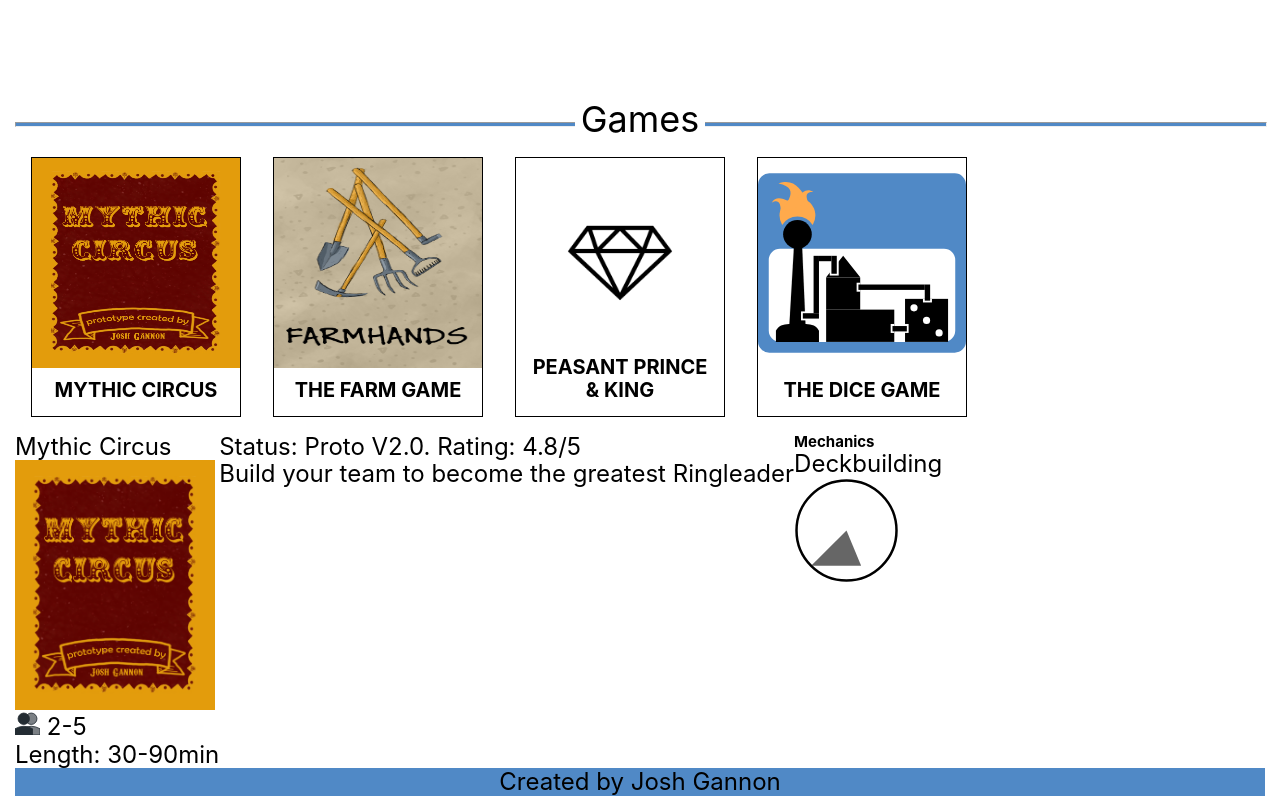
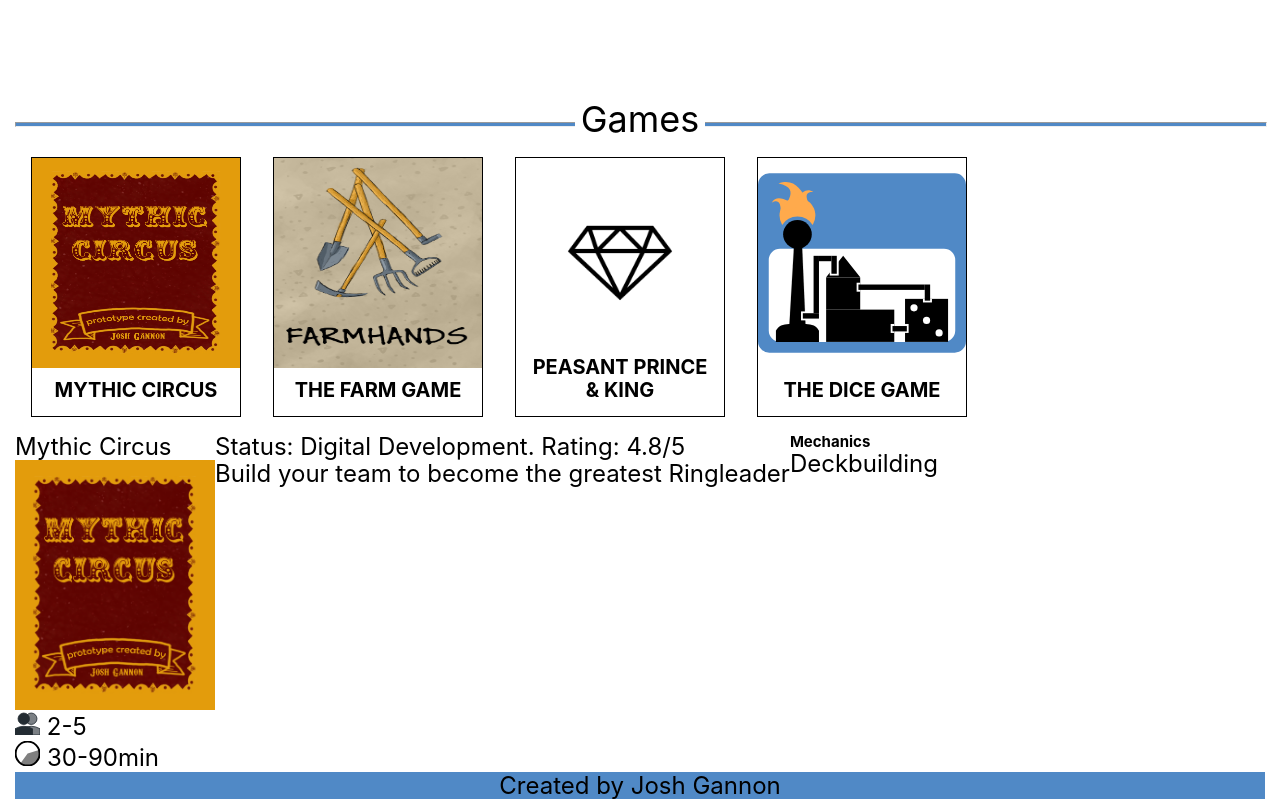
Before and after one commit to JoshCode25/the-game-refinery, a React (Create React App) app: page / in a window 1280 px wide. Shown: the part 296-1096 px from the top of the page. Built offline with nearby package versions, Linux system fonts and the light colour scheme.

Commit message:
fixed clock icon SVG

```diff
--- a/src/Components/GameCard/GameCard.css
+++ b/src/Components/GameCard/GameCard.css
@@ -9,7 +9,7 @@
 .hoverInfoContainer {
     visibility: hidden;
     background-color: rgba(35, 44, 51, 0.8);
-    border: 3px solid rgb(243, 167, 18);
+    border: 3px solid;
 
     position: absolute;
     top: 0px;
@@ -19,6 +19,5 @@
 }
 
 .hoverInfoContainer > p {
-    color:rgb(243, 167, 18);
     margin: 0.25rem;
 }
--- a/src/Components/GameCard/GameCard.js
+++ b/src/Components/GameCard/GameCard.js
@@ -1,6 +1,6 @@
-import React, {useState} from 'react';
+import React, {useEffect} from 'react';
 import './GameCard.css';
-import {createPlayerNumberIcon} from '../SVGBank/SVGBank.js';
+import {createPlayerNumberIcon, createClockIcon} from '../SVGBank/SVGBank.js';
 
 function GameCard({game}) {
     const cardWidth = '210px';
@@ -8,13 +8,38 @@ function GameCard({game}) {
     const {name, rating, playerMin, playerMax,
         lengthMin, lengthMax, status, imageUrl} = game;
 
+    let hoverHighlightColor;
+
+    const setHighlightColor = (status) => {
+        switch(status) {
+            case "Digital Development" :
+                return hoverHighlightColor = '#f3a712';
+            case 'Prototype Development' :
+                return hoverHighlightColor = '#f56476';
+            case 'Concept Development' :
+                return hoverHighlightColor = '#739e82';
+            case 'Inactive' :
+                return hoverHighlightColor = '#5089C6';
+            default :
+                return hoverHighlightColor = '#5089C6';
+        }
+    }
+
+    hoverHighlightColor = setHighlightColor(status);
+
     return (
         <div style={{width: cardWidth, height: cardHeight, position: 'relative'}} className='flex pointer ma3 ba shadowHover hoverReveal'>
-            <div className='hoverInfoContainer'>
-                <p className='f4'>{`${rating}/5`}</p>
-                <p className='f3 pb1'>{createPlayerNumberIcon({width: 25, playerFill: '#f3a712'})} {playerMin}{playerMin === playerMax? '': '-' + playerMax}</p>
-                <p className='f3 pb1'>Length: {lengthMin}-{lengthMax}min</p>
-                <p className='f3 pb2'>Status: {status}</p>
+            <div style={{borderColor: hoverHighlightColor}} className='hoverInfoContainer'>
+                <p style={{color: hoverHighlightColor}} className='f4'>{`${rating}/5`}</p>
+                <p style={{color: hoverHighlightColor}} className='f3 pb1'>
+                    {createPlayerNumberIcon({width: 25, playerFill: hoverHighlightColor})}
+                    {playerMin}{playerMin === playerMax? '': '-' + playerMax}
+                </p>
+                <p style={{color: hoverHighlightColor}} className='f3 pb1'>
+                    {createClockIcon({clockRadius: 12.5, clockStrokeColor: hoverHighlightColor, timeFill: hoverHighlightColor,
+                        minLength: lengthMin, maxLength: lengthMax})}
+                    {lengthMin}-{lengthMax}min</p>
+                <p style={{color: hoverHighlightColor}} className='f3 pb2'>Status: {status}</p>
 
             </div>
             <div className='flex flex-column items-center' >
--- a/src/Components/GameList/gameList.js
+++ b/src/Components/GameList/gameList.js
@@ -65,7 +65,7 @@ const mythicCircus = {
     lengthMax:90,
     mechanics:['Deckbuilding'],
     description:'Build your team to become the greatest Ringleader',
-    status: 'Proto V2.0',
+    status: 'Digital Development',
     imageUrl:mythicIcon
 }
 creatNewGame(mythicCircus);
@@ -79,7 +79,7 @@ const theFarmGame = {
     lengthMax: 90,
     mechanics: ['Resource Management', 'Set Collection', 'Dice'],
     description: 'Plant, Water, Harvest, and Sell your produce to become the most renowned farm',
-    status: 'Rework - Balancing',
+    status: 'Prototype Development',
     imageUrl: farmIcon
 }
 creatNewGame(theFarmGame);
@@ -106,7 +106,7 @@ const theDiceGame = {
     lengthMax: 30,
     mechanics: ['Dice', 'Cooperative'],
     description: 'Build your local town and work with those around you to overthrow the Tyrant',
-    status: 'Proto V1.0'
+    status: 'Concept Development'
 }
 creatNewGame(theDiceGame);
 
--- a/src/Components/GamePage/GamePage.js
+++ b/src/Components/GamePage/GamePage.js
@@ -12,8 +12,10 @@ function GamePage({game}) {
             <div className='flex flex-column'>
                 <p>{name}</p>
                 <img style={{width: '200px', height: '250px'}} alt='game icon' src={imageUrl}/>
-                <p>{createPlayerNumberIcon({width: 25, playerFill: '#232c33', maskStrokeColor: '#232c33'})} {`${playerMin}-${playerMax}`}</p>
-                <p>{`Length: ${lengthMin}-${lengthMax}min`}</p>
+                <p>{createPlayerNumberIcon({width: 25, playerFill: '#232c33', maskStrokeColor: '#232c33'})}
+                    {` ${playerMin}-${playerMax}`}</p>
+                <p>{createClockIcon({clockRadius: 12, minLength: lengthMin, maxLength: lengthMax})}
+                    {` ${lengthMin}-${lengthMax}min`}</p>
             </div>
             <div>
                 <p>{`Status: ${status}. Rating: ${rating}/5`}</p>
@@ -22,7 +24,6 @@ function GamePage({game}) {
             <div>
                 <h2>Mechanics</h2>
                 {mechanics? mechanics.map((mechanic, i) => <p key={`mechanic${i}`}>{mechanic}</p>):''}
-                {createClockIcon()}
             </div>
         </div>
     )
--- a/src/Components/SVGBank/SVGBank.js
+++ b/src/Components/SVGBank/SVGBank.js
@@ -133,31 +133,26 @@ export const createClockIcon = (propertyInput) => {
     const propertyObject = propertyInput? propertyInput : {};
 
     const clockFill = propertyObject.clockFill? propertyObject.clockFill : defaultDotFill;
-    const clockStrokeColor = propertyObject.clockStroke? propertyObject.clockStroke : defaultShapeFill;
+    const clockStrokeColor = propertyObject.clockStrokeColor? propertyObject.clockStrokeColor : defaultShapeFill;
     const clockRadius = propertyObject.clockRadius? propertyObject.clockRadius : defaultWidth;
-    const clockStrokeWidth = clockRadius/20;
+    const clockStrokeWidth = clockRadius/6;
     const width = clockRadius*2.1;
     const height = clockRadius*2.1;
     const centerX = width/2;
     const centerY = width/2;
     const timeFill = propertyObject.timeFill? propertyObject.timeFill : defaultShapeFill;
-    const timeFillOpacity = 0.6;
+    const timeFillOpacity = 0.5;
 
     const minLength = propertyObject.minLength? propertyObject.minLength : 15;
     const maxLength = propertyObject.maxLength? propertyObject.maxLength : 60;
-    const lengthLimit = 120;
+    const lengthLimit = 150;
     const minLengthDeg = minLength*360/lengthLimit;
     const maxLengthDeg = maxLength*360/lengthLimit;
-    const timeStartCoord = calcClockCoord(clockRadius, minLengthDeg);
-    const timeEndCoord = calcClockCoord(clockRadius, maxLengthDeg);
-    console.log(clockRadius);
-    console.log('start', timeStartCoord);
-    console.log('end', timeEndCoord);
+    const clockTimeArc = describeArc(centerX, centerY, clockRadius, minLengthDeg, maxLengthDeg);
 
     const clock = <circle cx={centerX} cy={centerY} r={clockRadius}
                         fill={clockFill} stroke={clockStrokeColor} strokeWidth={clockStrokeWidth}/>;
-    const clockTime = <path d={`M ${centerX} ${centerY} l ${timeStartCoord.x} ${timeStartCoord.y}
-                        l ${timeEndCoord.x} ${timeEndCoord.y} z`} fill={timeFill} fillOpacity={timeFillOpacity}/>
+    const clockTime = <path d={`M ${centerX} ${centerY} ${clockTimeArc} z`} fill={timeFill} fillOpacity={timeFillOpacity}/>
 
     return (
         <svg style={{width: width, height: height}}>
@@ -167,7 +162,7 @@ export const createClockIcon = (propertyInput) => {
     )
 }
 
-/*
+
 function polarToCartesian(centerX, centerY, radius, angleInDegrees) {
   var angleInRadians = (angleInDegrees-90) * Math.PI / 180.0;
 
@@ -185,24 +180,12 @@ function describeArc(x, y, radius, startAngle, endAngle){
     var largeArcFlag = endAngle - startAngle <= 180 ? "0" : "1";
 
     var d = [
-        "M", start.x, start.y,
+        "L", start.x, start.y,
         "A", radius, radius, 0, largeArcFlag, 0, end.x, end.y
     ].join(" ");
 
     return d;
 }
-*/
-
-const calcClockCoord = (radius, degree) => {
-
-    let radianX = (degree-90)*Math.PI/180;
-    let radianY = (degree-90)*Math.PI/180
-    let x = radius*Math.sin(radianX);
-    let y = radius*Math.cos(radianY);
-    let coord = {x: x, y: y};
-    console.log(coord, degree);
-    return coord;
-}
 
 const randomIntFromInterval = (min, max) => { // min and max included
     return Math.floor(Math.random() * (max - min + 1) + min)
```
